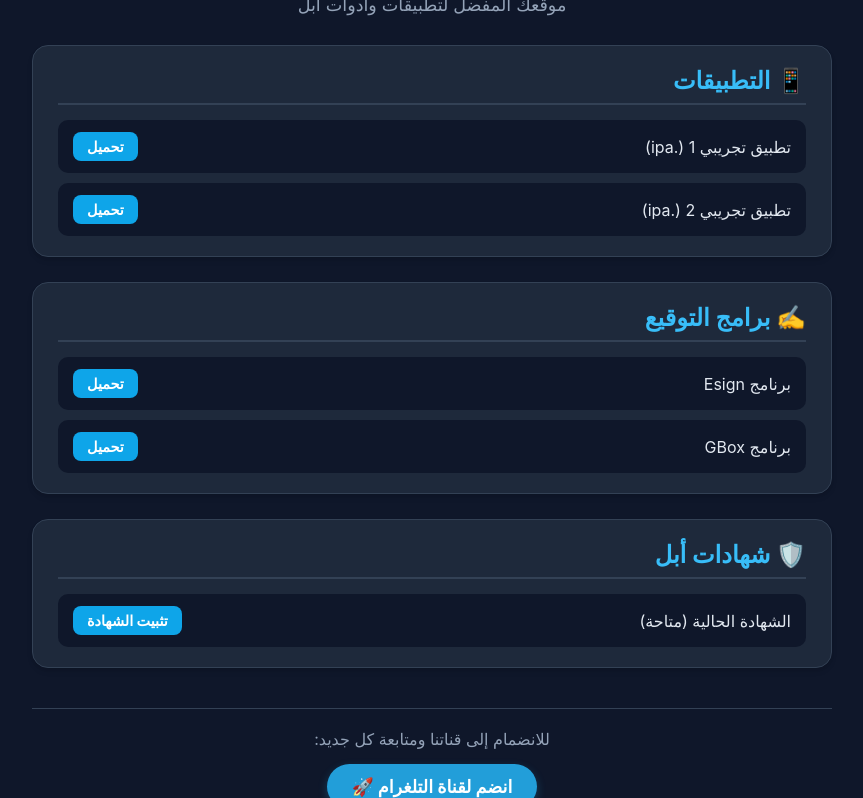
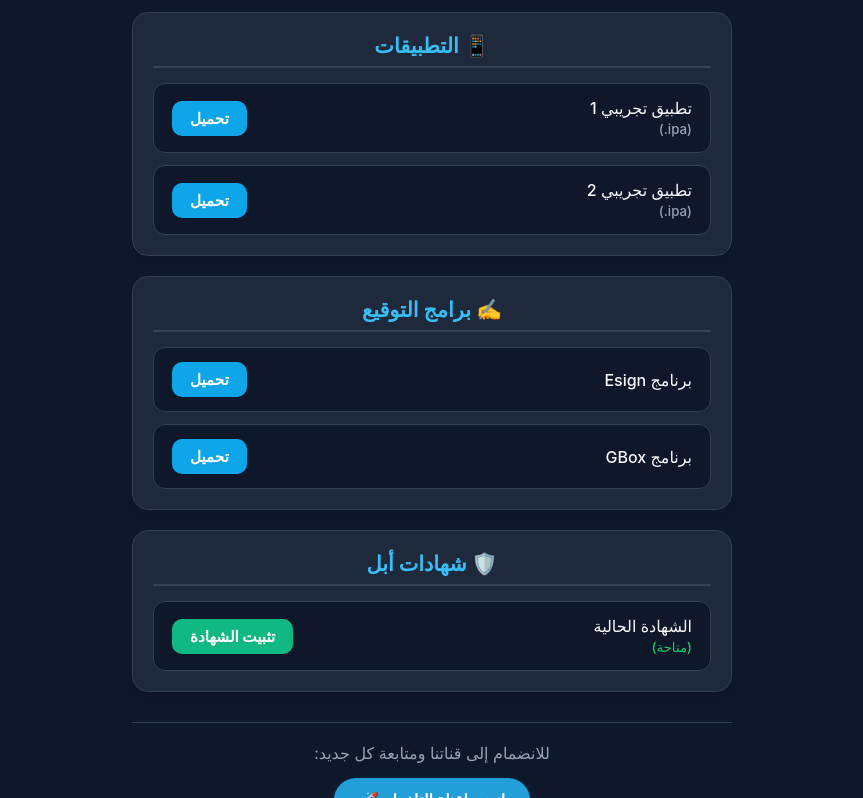
Before and after one commit to sd695802-rgb/1Ipastrong, a plain HTML site: page index.html in a window 1280 px wide. Shown: the part 115-913 px from the top of the page, without its empty margins (208-1071 px from the left). Drawn offline with Linux system fonts and the light colour scheme.

Commit message:
Refactor styles and update text in index.html
Adjusted various styles for header, container, section, item cards, and buttons. Updated text content for improved clarity.

```diff
--- a/index.html
+++ b/index.html
@@ -22,80 +22,80 @@
         }
         header {
             text-align: center;
-            margin: 30px 0;
+            margin: 20px 0;
         }
         header h1 {
-            font-size: 2.5rem;
+            font-size: 2.2rem;
             color: #38bdf8;
-            margin-bottom: 10px;
+            margin-bottom: 5px;
         }
         header p {
             color: #94a3b8;
-            font-size: 1.1rem;
+            font-size: 1rem;
         }
         .container {
             width: 100%;
-            max-width: 800px;
+            max-width: 600px;
             display: flex;
             flex-direction: column;
-            gap: 25px;
+            gap: 20px;
             flex: 1;
         }
         .section {
             background-color: #1e293b;
             border-radius: 16px;
-            padding: 20px 25px;
-            box-shadow: 0 4px 6px -1px rgba(0, 0, 0, 0.1), 0 2px 4px -1px rgba(0, 0, 0, 0.06);
+            padding: 20px;
+            box-shadow: 0 4px 6px -1px rgba(0, 0, 0, 0.1);
             border: 1px solid #334155;
         }
         .section h2 {
-            font-size: 1.5rem;
+            font-size: 1.3rem;
             color: #38bdf8;
             margin-bottom: 15px;
+            text-align: center;
             border-bottom: 2px solid #334155;
             padding-bottom: 8px;
         }
         .items-list {
             display: flex;
             flex-direction: column;
-            gap: 10px;
+            gap: 12px;
         }
         .item-card {
             background-color: #0f172a;
-            padding: 12px 15px;
-            border-radius: 10px;
+            padding: 14px 18px;
+            border-radius: 12px;
             display: flex;
             justify-content: space-between;
             align-items: center;
-            transition: background 0.2s;
-        }
-        .item-card:hover {
-            background-color: #273548;
+            border: 1px solid #334155;
         }
         .item-name {
             font-size: 1rem;
-            color: #e2e8f0;
+            color: #f8fafc;
+            font-weight: 500;
+            text-align: right;
         }
         .btn {
             background-color: #0ea5e9;
             color: white;
-            padding: 6px 14px;
-            border-radius: 8px;
+            padding: 8px 18px;
+            border-radius: 10px;
             text-decoration: none;
-            font-size: 0.9rem;
+            font-size: 0.95rem;
             font-weight: bold;
             transition: background 0.2s;
+            text-align: center;
         }
         .btn:hover {
             background-color: #0284c7;
         }
-        /* تصميم قسم قناة تلغرام في الأسفل */
         footer {
-            margin-top: 40px;
+            margin-top: 30px;
             text-align: center;
             padding: 20px;
             width: 100%;
-            max-width: 800px;
+            max-width: 600px;
             border-top: 1px solid #334155;
         }
         .telegram-btn {
@@ -105,14 +105,9 @@
             padding: 12px 25px;
             border-radius: 30px;
             text-decoration: none;
-            font-size: 1.1rem;
+            font-size: 1rem;
             font-weight: bold;
             box-shadow: 0 4px 10px rgba(34, 158, 217, 0.3);
-            transition: transform 0.2s, background 0.2s;
-        }
-        .telegram-btn:hover {
-            background-color: #1b85b8;
-            transform: translateY(-2px);
         }
     </style>
 </head>
@@ -120,7 +115,7 @@
 
     <header>
         <h1>Fox1ipa</h1>
-        <p>موقعك المفضل لتطبيقات وأدوات آبل</p>
+        <p>متجر تطبيقات وأدوات آبل</p>
     </header>
 
     <div class="container">
@@ -130,11 +125,11 @@
             <h2>📱 التطبيقات</h2>
             <div class="items-list">
                 <div class="item-card">
-                    <span class="item-name">تطبيق تجريبي 1 (.ipa)</span>
+                    <span class="item-name">تطبيق تجريبي 1 <br><small style="color:#94a3b8;">(ipa.)</small></span>
                     <a href="#" class="btn">تحميل</a>
                 </div>
                 <div class="item-card">
-                    <span class="item-name">تطبيق تجريبي 2 (.ipa)</span>
+                    <span class="item-name">تطبيق تجريبي 2 <br><small style="color:#94a3b8;">(ipa.)</small></span>
                     <a href="#" class="btn">تحميل</a>
                 </div>
             </div>
@@ -160,15 +155,15 @@
             <h2>🛡️ شهادات أبل</h2>
             <div class="items-list">
                 <div class="item-card">
-                    <span class="item-name">الشهادة الحالية (متاحة)</span>
-                    <a href="#" class="btn">تثبيت الشهادة</a>
+                    <span class="item-name">الشهادة الحالية <br><small style="color:#22c55e;">(متاحة)</small></span>
+                    <a href="#" class="btn" style="background-color: #10b981;">تثبيت الشهادة</a>
                 </div>
             </div>
         </div>
 
     </div>
 
-    <!-- تذييل الصفحة ورابط القناة -->
+    <!-- رابط قناة التلغرام في الأسفل -->
     <footer>
         <p style="margin-bottom: 15px; color: #94a3b8;">للانضمام إلى قناتنا ومتابعة كل جديد:</p>
         <a href="https://t.me/ipastrong" target="_blank" class="telegram-btn">انضم لقناة التلغرام 🚀</a>
```
